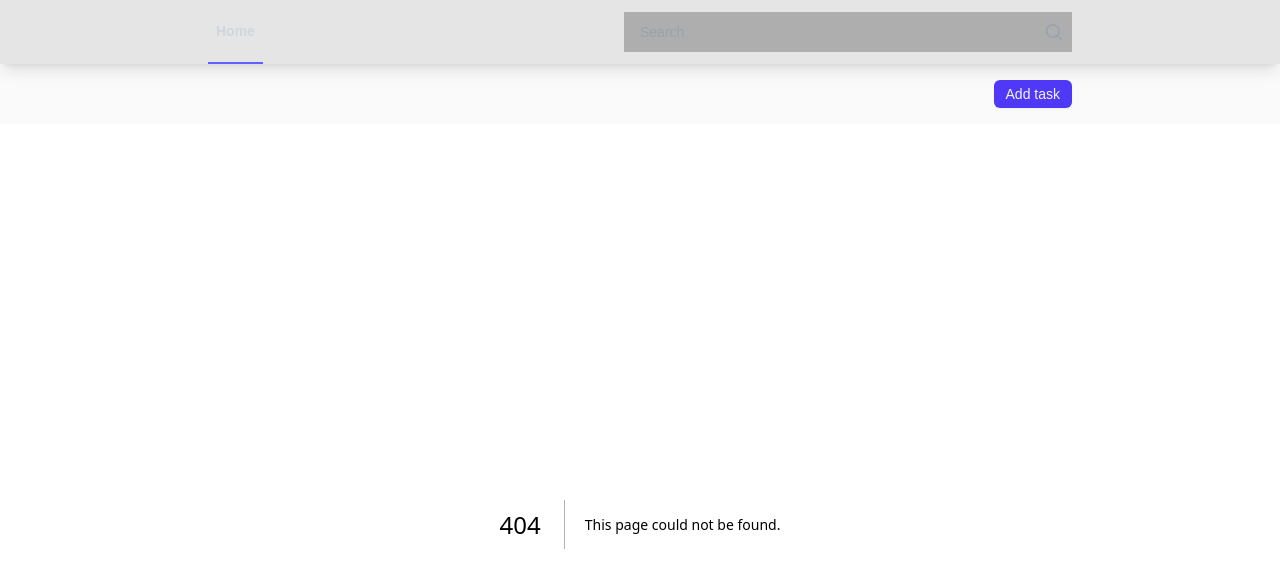
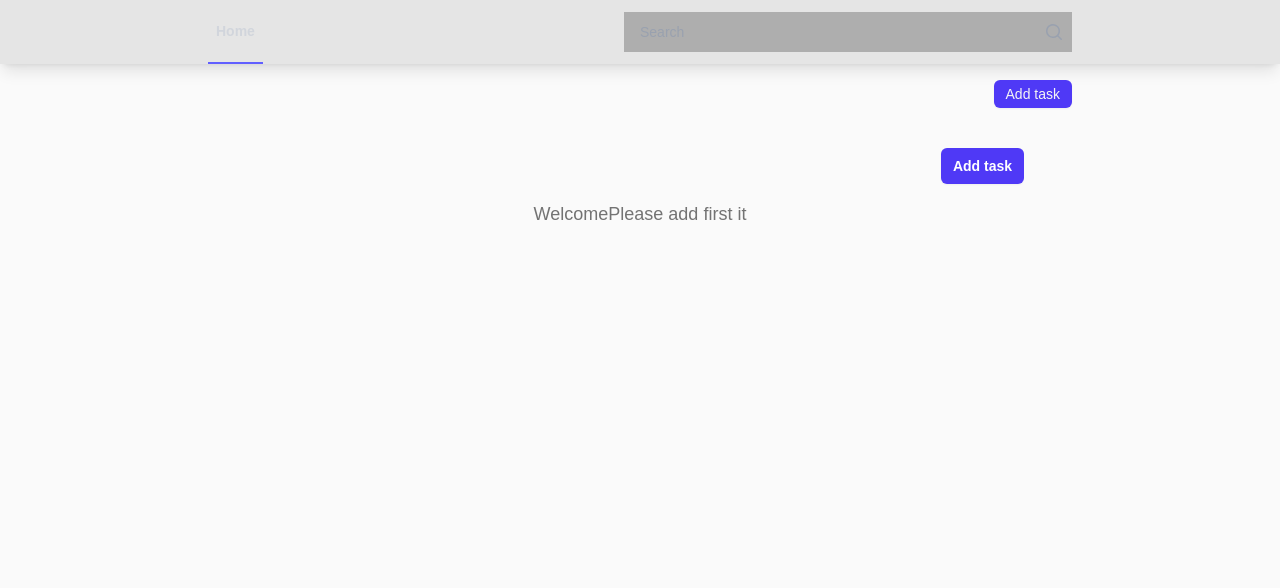
Before and after one commit to odere-pro/todo-list-react-nextjs, a Next.js app: page /todos in a window 1280 px wide. Before the commit this address had no page. Shown: the top 588 px of the page. Built offline with nearby package versions, Linux system fonts and the light colour scheme.

Commit message:
feat: add /todos page

```diff
--- a/src/app/layout.tsx
+++ b/src/app/layout.tsx
@@ -26,11 +26,16 @@ export default function RootLayout({
 }>) {
     return (
         <html lang="en">
-            <body className={`${geistSans.variable} ${geistMono.variable} antialiased`}>
-                <header>
-                    <NavigationBar />
-                </header>
-                {children}
+            <body
+                className={`${geistSans.variable} ${geistMono.variable} antialiased font-[family-name:var(--font-geist-sans)]`}
+            >
+                <div className={`flex flex-col min-h-screen gap-4 md:gap-6 bg-neutral-50 dark:bg-neutral-900`}>
+                    <NavigationBar className="sticky top-0 z-50" element="header" />
+
+                    <main className="flex flex-col flex-1 gap-4 px-[20px] lg:px-0 overflow-x-hidden w-full max-w-3xl self-center box-border">
+                        {children}
+                    </main>
+                </div>
             </body>
         </html>
     );
--- a/src/app/page.tsx
+++ b/src/app/page.tsx
@@ -1,46 +1,5 @@
-import Image from 'next/image';
+import { redirect } from 'next/navigation';
 
 export default function Home() {
-    return (
-        <div className="grid grid-rows-[20px_1fr_20px] items-center justify-items-center min-h-screen p-8 pb-20 gap-16 sm:p-20 font-[family-name:var(--font-geist-sans)]">
-            <main className="flex flex-col gap-[32px] row-start-2 items-center sm:items-start">Home</main>
-            <footer className="row-start-3 flex gap-[24px] flex-wrap items-center justify-center">
-                <a
-                    className="rounded-full border border-solid border-transparent transition-colors flex items-center justify-center bg-foreground text-background gap-2 hover:bg-[#383838] dark:hover:bg-[#ccc] font-medium text-sm sm:text-base h-10 sm:h-12 px-4 sm:px-5 sm:w-auto"
-                    href="https://vercel.com/new?utm_source=create-next-app&utm_medium=appdir-template-tw&utm_campaign=create-next-app"
-                    target="_blank"
-                    rel="noopener noreferrer"
-                >
-                    <Image className="dark:invert" src="/vercel.svg" alt="Vercel logomark" width={20} height={20} />
-                    Deploy now
-                </a>
-                <a
-                    className="rounded-full border border-solid border-black/[.08] dark:border-white/[.145] transition-colors flex items-center justify-center hover:bg-[#f2f2f2] dark:hover:bg-[#1a1a1a] hover:border-transparent font-medium text-sm sm:text-base h-10 sm:h-12 px-4 sm:px-5 w-full sm:w-auto md:w-[158px]"
-                    href="https://nextjs.org/docs?utm_source=create-next-app&utm_medium=appdir-template-tw&utm_campaign=create-next-app"
-                    target="_blank"
-                    rel="noopener noreferrer"
-                >
-                    Read our docs
-                </a>
-                <a
-                    className="flex items-center gap-2 hover:underline hover:underline-offset-4"
-                    href="https://nextjs.org/learn?utm_source=create-next-app&utm_medium=appdir-template-tw&utm_campaign=create-next-app"
-                    target="_blank"
-                    rel="noopener noreferrer"
-                >
-                    <Image aria-hidden src="/file.svg" alt="File icon" width={16} height={16} />
-                    Learn
-                </a>
-                <a
-                    className="flex items-center gap-2 hover:underline hover:underline-offset-4"
-                    href="https://vercel.com/templates?framework=next.js&utm_source=create-next-app&utm_medium=appdir-template-tw&utm_campaign=create-next-app"
-                    target="_blank"
-                    rel="noopener noreferrer"
-                >
-                    <Image aria-hidden src="/window.svg" alt="Window icon" width={16} height={16} />
-                    Examples
-                </a>
-            </footer>
-        </div>
-    );
+    redirect('/todos');
 }
--- /dev/null
+++ b/src/app/todos/page.tsx
@@ -0,0 +1,51 @@
+import Card from '@/components/Card';
+import Toolbar from '@/components/Toolbar';
+import type { Todos } from '@/types/Todos';
+import { headers } from 'next/headers';
+import { rootStore } from '@/store/rootStore';
+
+const TodosPage = async () => {
+    const headersList = await headers();
+    const referer = headersList.get('referer');
+    let data: Todos = rootStore;
+
+    if (referer) {
+        const url = new URL(referer);
+        const res = await fetch(`${url.origin}/api/v1/todos`);
+        data = await res.json();
+    }
+
+    return (
+        <>
+            <Toolbar title="Todo List">
+                <button
+                    type="button"
+                    className="relative inline-flex items-center rounded-md bg-indigo-600 px-3 py-2 text-sm font-semibold text-white shadow-xs hover:bg-indigo-500 focus-visible:outline-2 focus-visible:outline-offset-2 focus-visible:outline-indigo-600"
+                >
+                    Add task
+                </button>
+            </Toolbar>
+
+            {data.composition.length === 0 ? (
+                <div className="flex items-center justify-center h-full">
+                    <p className="text-lg text-neutral-500 dark:text-neutral-400">Welcome</p>
+                    <p className="text-lg text-neutral-500 dark:text-neutral-400">Please add first it</p>
+                </div>
+            ) : (
+                <ul role="list" className="w-full flex flex-col gap-4">
+                    {data &&
+                        data.composition.map(
+                            (id) =>
+                                !data.items[id].parentId && (
+                                    <li key={id}>
+                                        <Card {...data.items[id]} />
+                                    </li>
+                                )
+                        )}
+                </ul>
+            )}
+        </>
+    );
+};
+
+export default TodosPage;
--- /dev/null
+++ b/src/store/rootStore.ts
@@ -0,0 +1,11 @@
+import type { Todos } from '@/types/Todos';
+
+interface RootStore extends Todos {
+    backHref?: string;
+    backTitle?: string;
+}
+
+export const rootStore: RootStore = {
+    items: {},
+    composition: [],
+};
```
